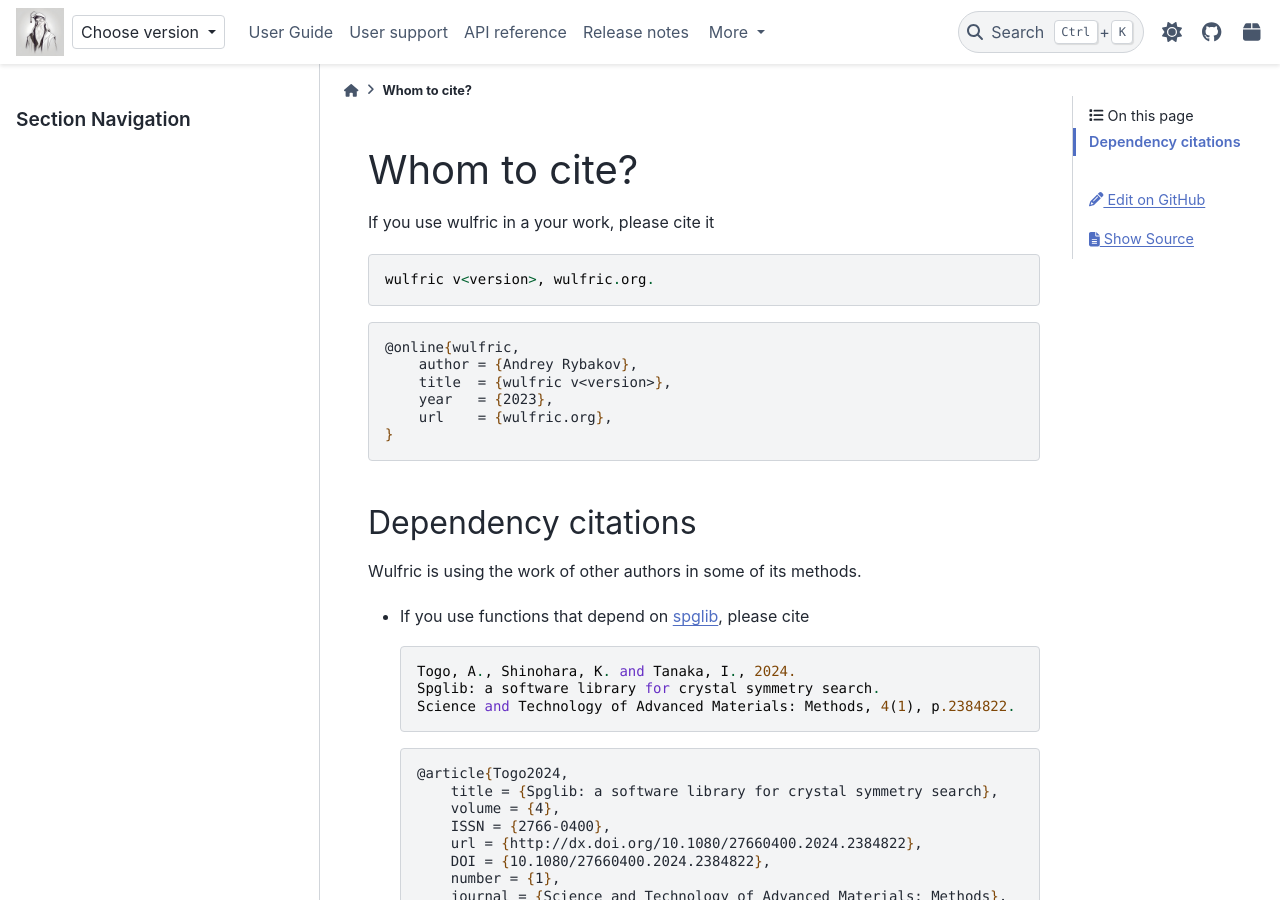
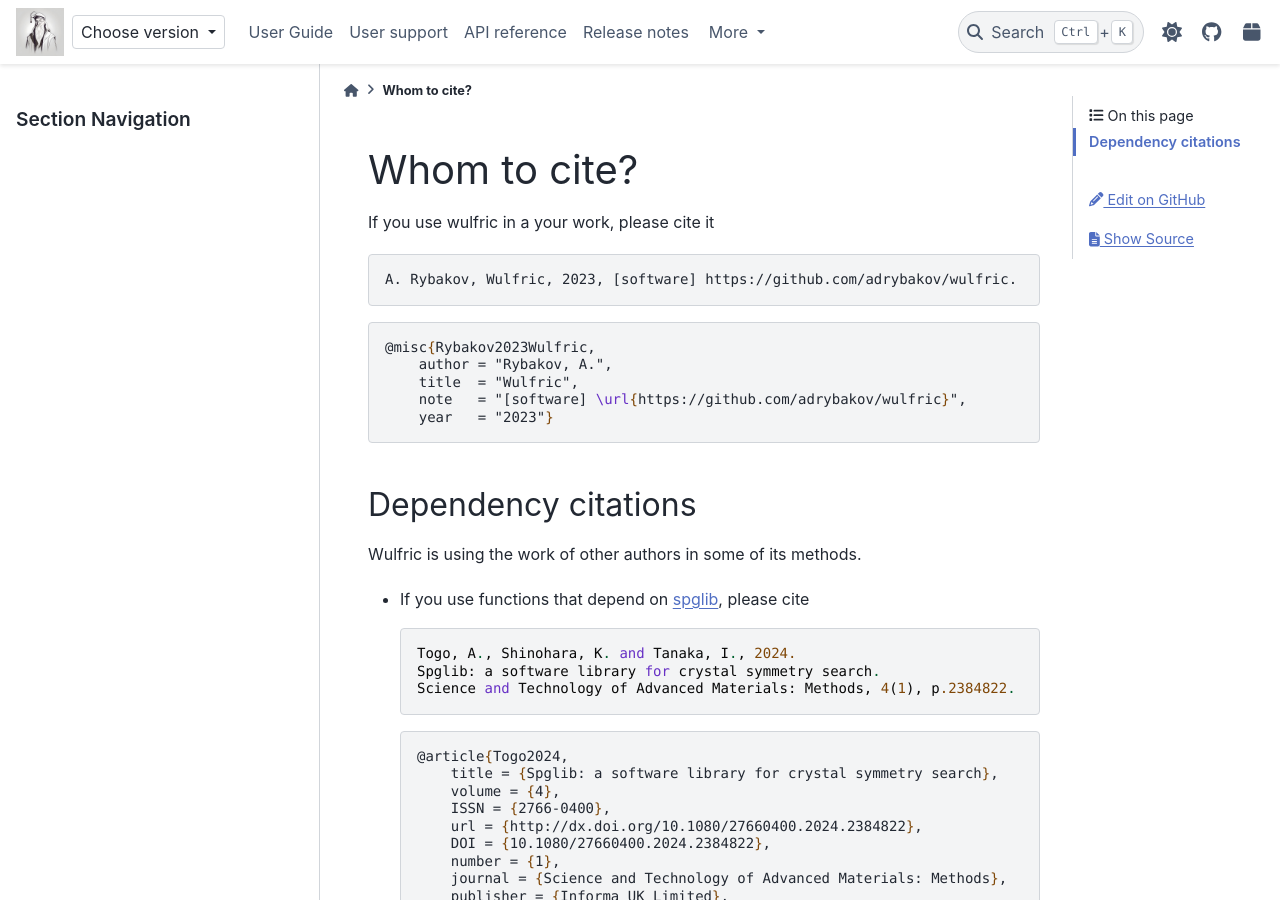
Before and after one commit to adrybakov/wulfric, a Sphinx documentation site: the page built from docs/source/cite.rst, in a window 1280 px wide and 900 px high. Built offline with Sphinx 7.4.7 and the PyData theme 0.15.4, drawn with Linux system fonts in a browser that asks for light colours; pages that are not in the unit, such as notebooks, are missing from menus.

Commit message:
Update Readme & citation page

```diff
--- a/README.rst
+++ b/README.rst
@@ -99,3 +99,7 @@
     title  = "Wulfric",
     note   = "[software] \url{https://github.com/adrybakov/wulfric}",
     year   = "2023"}
+
+
+For the detailed guide on how to cite the papers on which Wulfric depends
+see `Citation guide <https://docs.wulfric.org/en/latest/cite.html>`_.
--- a/docs/source/cite.rst
+++ b/docs/source/cite.rst
@@ -6,18 +6,19 @@
 
 If you use wulfric in a your work, please cite it
 
-.. code-block::
 
-    wulfric v<version>, wulfric.org.
+.. code-block:: text
+
+    A. Rybakov, Wulfric, 2023, [software] https://github.com/adrybakov/wulfric.
 
 .. code-block:: LaTeX
 
-    @online{wulfric,
-        author = {Andrey Rybakov},
-        title  = {wulfric v<version>},
-        year   = {2023},
-        url    = {wulfric.org},
-    }
+    @misc{Rybakov2023Wulfric,
+        author = "Rybakov, A.",
+        title  = "Wulfric",
+        note   = "[software] \url{https://github.com/adrybakov/wulfric}",
+        year   = "2023"}
+
 
 Dependency citations
 ====================
```
